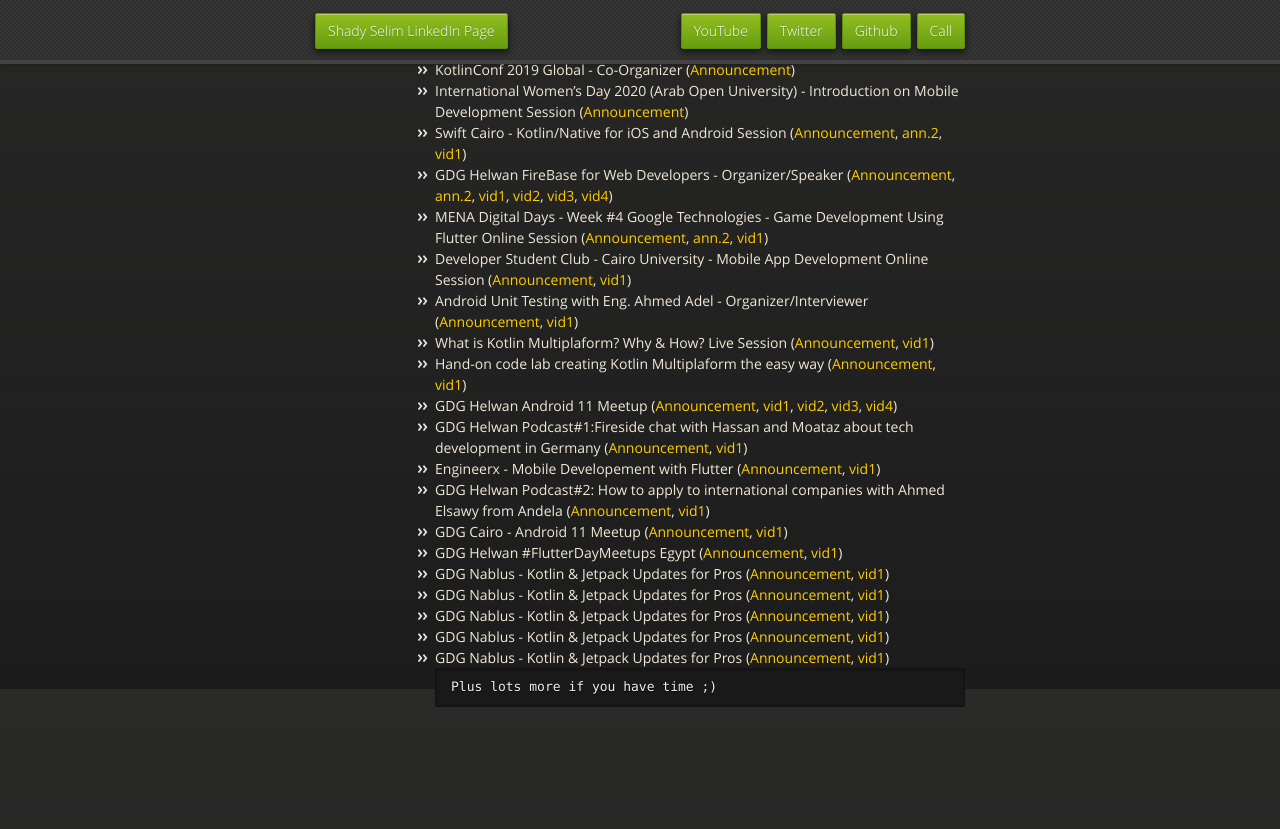
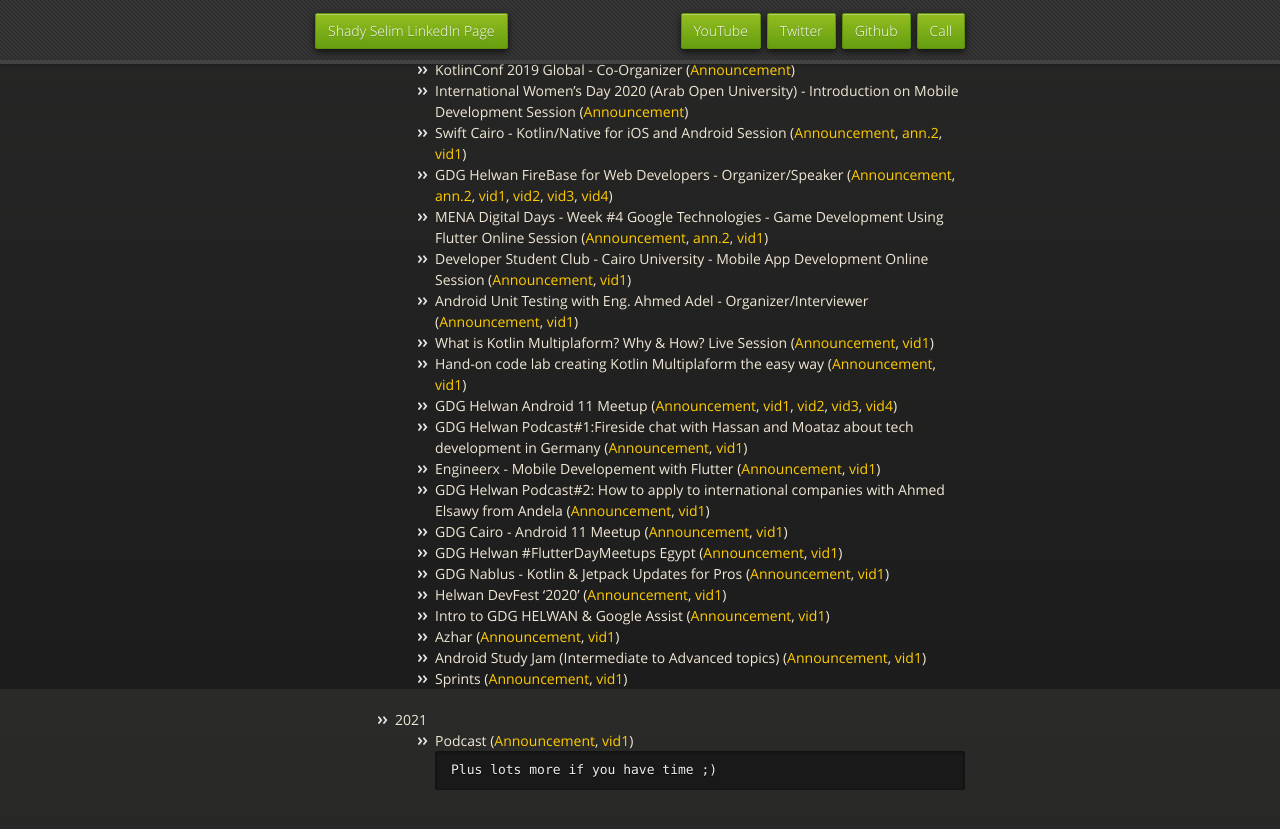
Before and after one commit to Shady-Selim/shady-selim.github.io, a Jekyll site: the page built from index.md, in a window 1280 px wide and 900 px high, scrolled down 5611 px. Shown: the top 829 px of the window. Built offline with Jekyll 4.4.1, drawn with Linux system fonts in a browser that asks for light colours; our own code applies the rules of GitHub Pages for plain Markdown files.

Commit message:
Update index.md

````diff
--- a/index.md
+++ b/index.md
@@ -224,10 +224,13 @@
     - GDG Cairo - Android 11 Meetup ([Announcement](https://www.facebook.com/GDGCairo/photos/gm.2884570654998843/3101827633220361/?type=3&theater), [vid1](https://youtu.be/mfbWc-7S9uA))
     - GDG Helwan #FlutterDayMeetups Egypt ([Announcement](https://www.meetup.com/GDG-Helwan/events/271621126/), [vid1](https://www.facebook.com/GDGDamanhour/videos/960221841095090))
     - GDG Nablus - Kotlin & Jetpack Updates for Pros ([Announcement](https://www.facebook.com/GDGNablus/photos/a.453124484708190/3650183331668940/?type=3&theater), [vid1](https://www.facebook.com/GDGNablus/videos/342632443414768/))
-    - GDG Nablus - Kotlin & Jetpack Updates for Pros ([Announcement](https://www.facebook.com/GDGNablus/photos/a.453124484708190/3650183331668940/?type=3&theater), [vid1](https://www.facebook.com/GDGNablus/videos/342632443414768/))
-    - GDG Nablus - Kotlin & Jetpack Updates for Pros ([Announcement](https://www.facebook.com/GDGNablus/photos/a.453124484708190/3650183331668940/?type=3&theater), [vid1](https://www.facebook.com/GDGNablus/videos/342632443414768/))
-    - GDG Nablus - Kotlin & Jetpack Updates for Pros ([Announcement](https://www.facebook.com/GDGNablus/photos/a.453124484708190/3650183331668940/?type=3&theater), [vid1](https://www.facebook.com/GDGNablus/videos/342632443414768/))
-    - GDG Nablus - Kotlin & Jetpack Updates for Pros ([Announcement](https://www.facebook.com/GDGNablus/photos/a.453124484708190/3650183331668940/?type=3&theater), [vid1](https://www.facebook.com/GDGNablus/videos/342632443414768/))
+    - Helwan DevFest '2020' ([Announcement](https://www.facebook.com/GDGNablus/photos/a.453124484708190/3650183331668940/?type=3&theater), [vid1](https://www.facebook.com/GDGNablus/videos/342632443414768/))
+    - Intro to GDG HELWAN & Google Assist ([Announcement](https://www.facebook.com/GDGNablus/photos/a.453124484708190/3650183331668940/?type=3&theater), [vid1](https://www.facebook.com/GDGNablus/videos/342632443414768/))
+    - Azhar ([Announcement](https://www.facebook.com/GDGNablus/photos/a.453124484708190/3650183331668940/?type=3&theater), [vid1](https://www.facebook.com/GDGNablus/videos/342632443414768/))
+    - Android Study Jam (Intermediate to Advanced topics) ([Announcement](https://www.facebook.com/GDGNablus/photos/a.453124484708190/3650183331668940/?type=3&theater), [vid1](https://www.facebook.com/GDGNablus/videos/342632443414768/))
+    - Sprints ([Announcement](https://www.facebook.com/GDGNablus/photos/a.453124484708190/3650183331668940/?type=3&theater), [vid1](https://www.facebook.com/GDGNablus/videos/342632443414768/))
+  - 2021
+    - Podcast ([Announcement](https://www.facebook.com/GDGNablus/photos/a.453124484708190/3650183331668940/?type=3&theater), [vid1](https://www.facebook.com/GDGNablus/videos/342632443414768/))
 ```
 Plus lots more if you have time ;)
 ```
````
